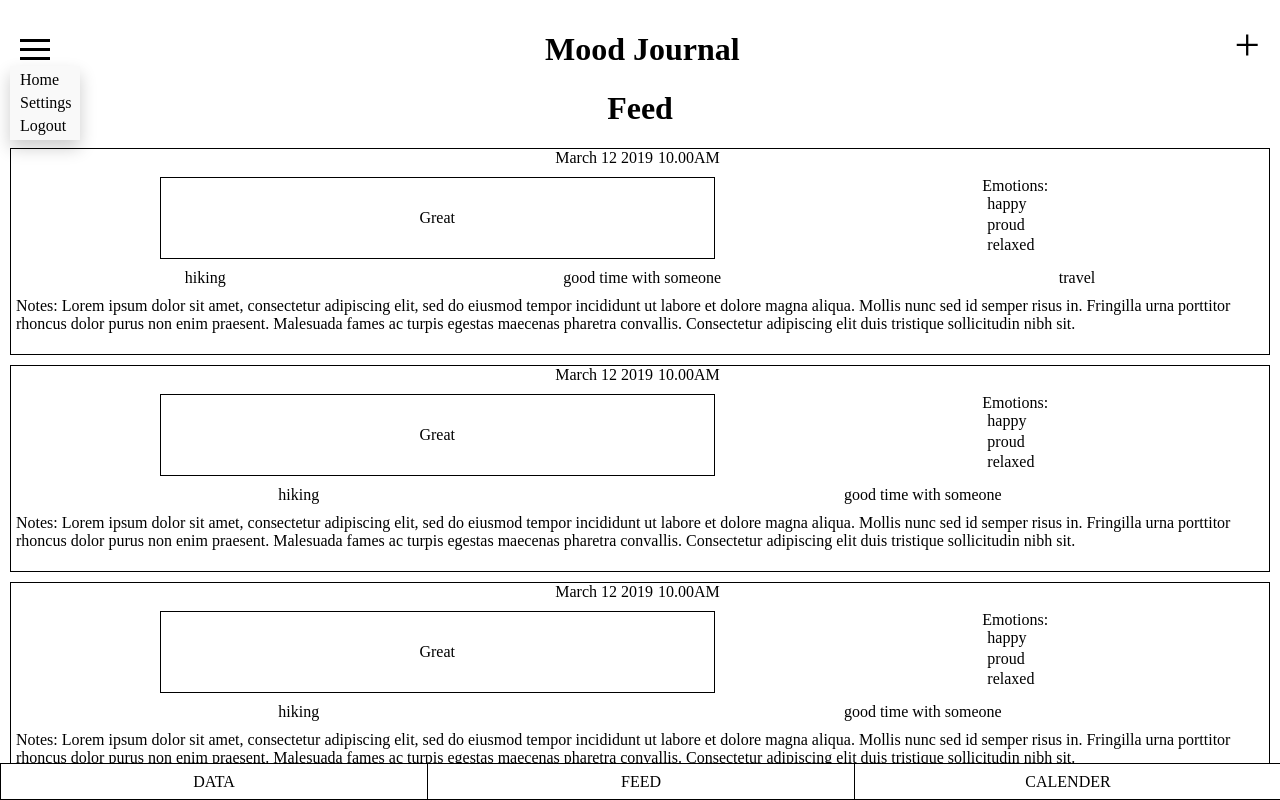
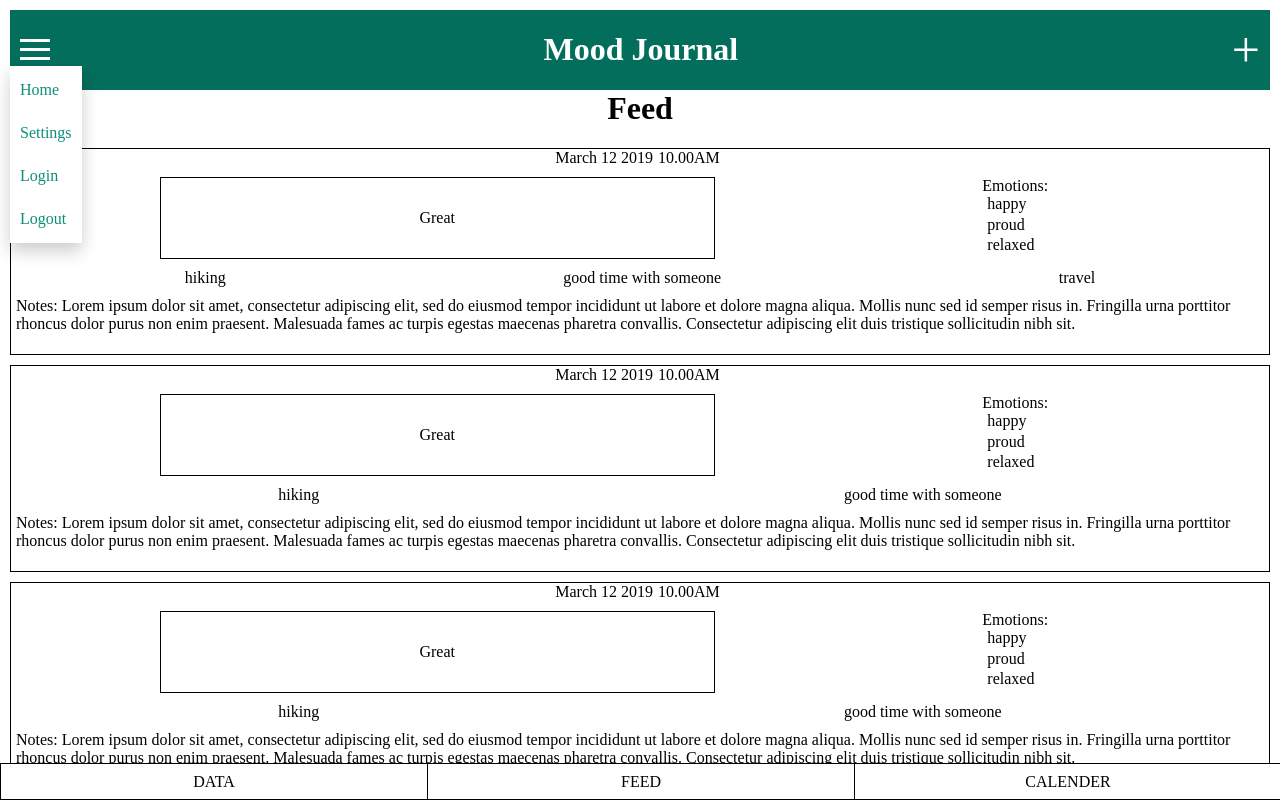
Before and after one commit to Euniceem/Mood-Journal, a React (Create React App) app: page /feed in a window 1280 px wide. Both pictures are taken after a click on the element 35 px from the left and 49 px from the top of the page. Shown: the top 800 px of the page. Built offline with nearby package versions, Linux system fonts and the light colour scheme.

Commit message:
added links to connect to home and settings page and improved scss

```diff
--- a/src/components/Header/Header.jsx
+++ b/src/components/Header/Header.jsx
@@ -1,4 +1,5 @@
 import React, { Component } from 'react';
+import { Link } from 'react-router-dom';
 import './Header.scss';
 
 class Header extends Component {
@@ -9,25 +10,13 @@ class Header extends Component {
       showMenu: false
     }
 
-    this.dropMenu = this.dropMenu.bind(this)
-    this.closeMenu = this.closeMenu.bind(this);
+    this.handleMenu = this.handleMenu.bind(this);
   }
 
-  dropMenu(e) {
-    e.preventDefault();
-
-    this.setState({ showMenu: true }, () => {
-      document.addEventListener('click', this.closeMenu);
-    });
-  }
-
-  closeMenu(e) {
-    if (!this.dropdownMenu.contains(e.target)) {
-
-      this.setState({ showMenu: false }, () => {
-        document.removeEventListener('click', this.closeMenu);
-      });
-    }
+  handleMenu() {
+    this.setState({
+      showMenu: !this.state.showMenu
+    })
   }
 
   render() {
@@ -35,7 +24,7 @@ class Header extends Component {
     return (
       <div className="header-container">
         <div className="nav-menu-container">
-          <div className="menu-icon" onClick={this.dropMenu}>
+          <div className="menu-icon" onClick={this.handleMenu}>
             <div className="line"></div>
             <div className="line"></div>
             <div className="line"></div>
@@ -44,11 +33,11 @@ class Header extends Component {
           {
             this.state.showMenu
               ? (
-                <div className="menu" ref={(element) => {
-                  this.dropdownMenu = element;
-                }}>
-                  <div className="link">Home</div>
-                  <div className="link">Settings</div>
+                <div className="menu"
+                >
+                  <Link to="/feed" className="link">Home</Link>
+                  <Link to="/settings" className="link">Settings</Link>
+                  <Link to="/login" className="link">Login</Link>
                   <div className="link">Logout</div>
                 </div>
               )
--- a/src/components/Header/Header.scss
+++ b/src/components/Header/Header.scss
@@ -1,8 +1,12 @@
+$background-color: rgb(4, 110, 93);
+
 .header-container{
 display: flex;
 justify-content: space-between;
 align-items: center;
 width: 100%;
+background-color: $background-color;
+color: white;
 
   .menu-icon{
   margin-left: 10px;
@@ -10,14 +14,15 @@ width: 100%;
     .line{
       width: 30px;
       height: 3px;
-      background-color: black;
+      background-color: white;
       margin: 6px 0;
     }
   }
 
   .menu{
     position: absolute;
-    background-color: #f9f9f9;
+    color:$background-color;
+    background-color: white;
     min-width: 70px;
     box-shadow: 0px 8px 16px 0px rgba(0,0,0,0.2);
     z-index: 1;
@@ -26,12 +31,15 @@ width: 100%;
   .link{
     margin-top: 5px;
     margin-bottom: 5px;
-    margin-left: 10px;
+    text-decoration: none;
+    color:rgb(14, 142, 121);
+    display: flex;
+    flex-direction: column;
+    padding: 10px;
   }
 
       .add-btn{
       margin-right: 10px;
-      font-size: 45px;
-      margin-bottom: 10px;
+      font-size: 50px;
       }
 }
```
